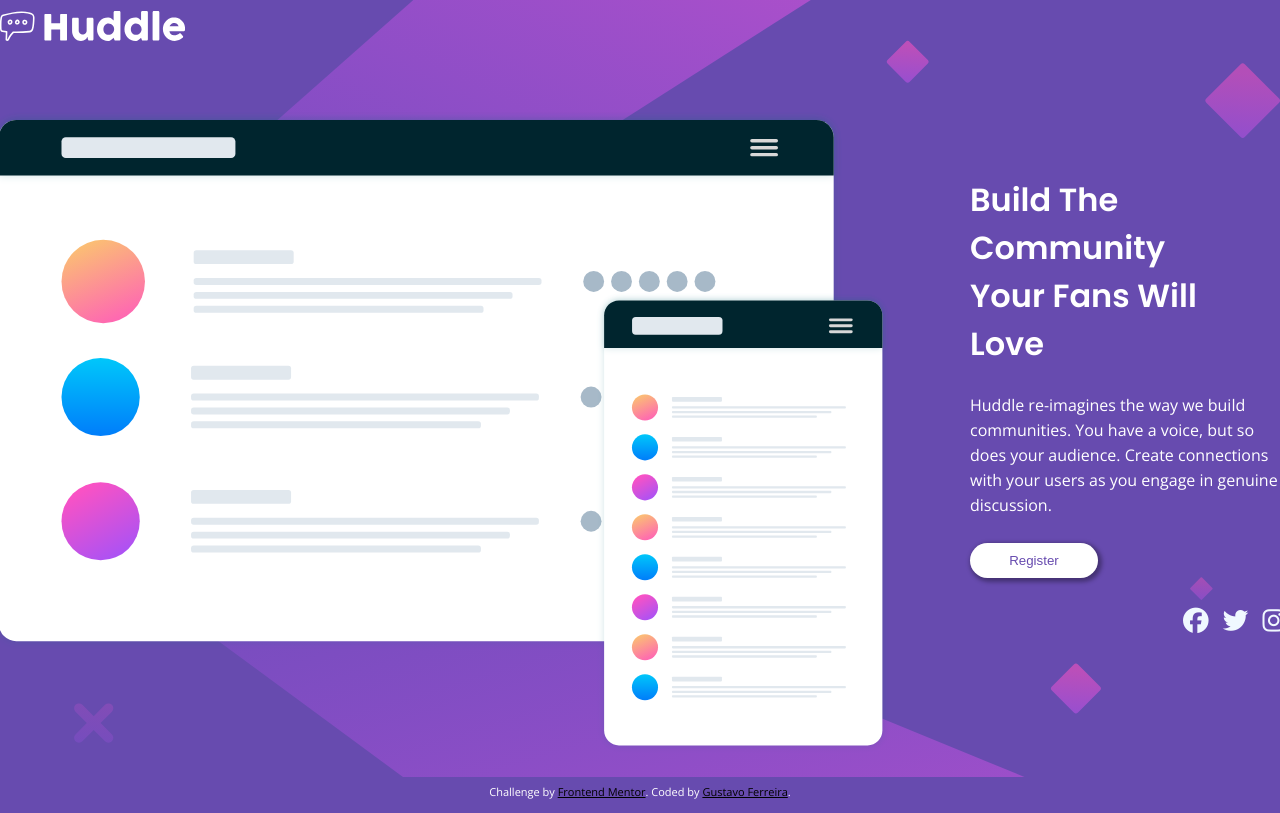
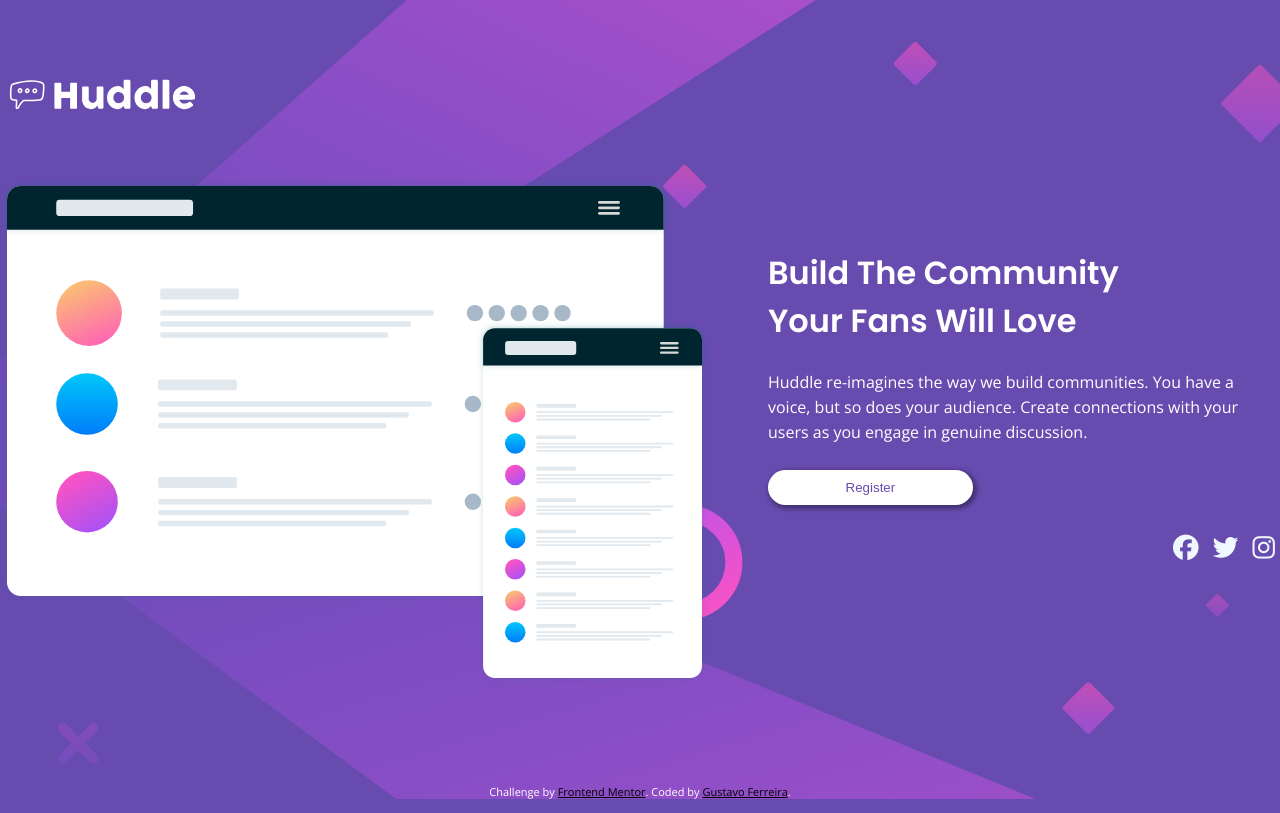
Before and after one commit to Gusstavow/huddle-landing-page-with-single-introductory-section-master, a plain HTML site: page index.html in a window 1280 px wide. Drawn offline with nearby package versions, Linux system fonts and the light colour scheme.

Commit message:
bug de load da imagem consertado

```diff
--- a/css/media-screen.css
+++ b/css/media-screen.css
@@ -2,7 +2,7 @@
     body {
         background-image: url(../images/bg-desktop.svg);
         background-repeat: no-repeat;
-        background-size: contain;
+        background-size: cover;
         background-position: top center;
     }
 
@@ -27,12 +27,13 @@
         justify-content: center;
         align-items: center;
         /* margin-right: 500px; */
-        gap: 80px;
+        gap: 60px;
     }
 
     .imagem {
 
-        min-width: 900px;
+        min-width: 500px;
+        max-width: 900px;
 
 
     }
--- a/index.html
+++ b/index.html
@@ -32,9 +32,9 @@
 
       <section id="imagens">
 
-        <div class="imagem-logo"><img id="titulo-logo" src="images/logo.svg" alt="logo huddle"></div>
+        <div class="imagem-logo"><img id="titulo-logo" src="./images/logo.svg" alt="logo huddle"></div>
 
-        <div class="imagem"><img id="mockup-img" src="/images/illustration-mockups.svg" alt=""></div>
+        <div class="imagem"><img id="mockup-img" src="./images/illustration-mockups.svg" alt=""></div>
 
       </section>
 
```
Also changed, not shown: image-1.png (added), 3 other files.
